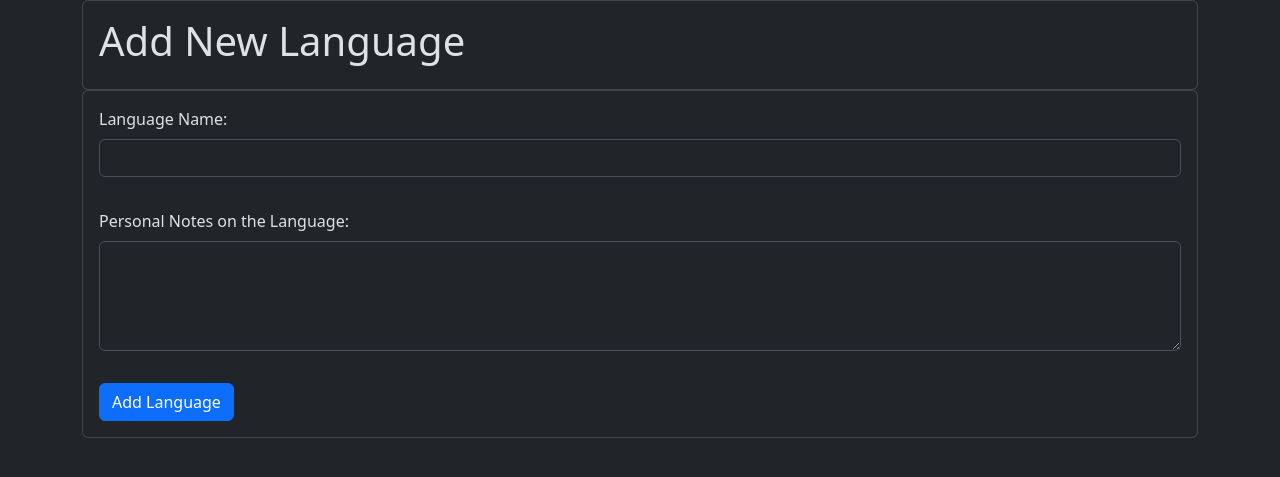
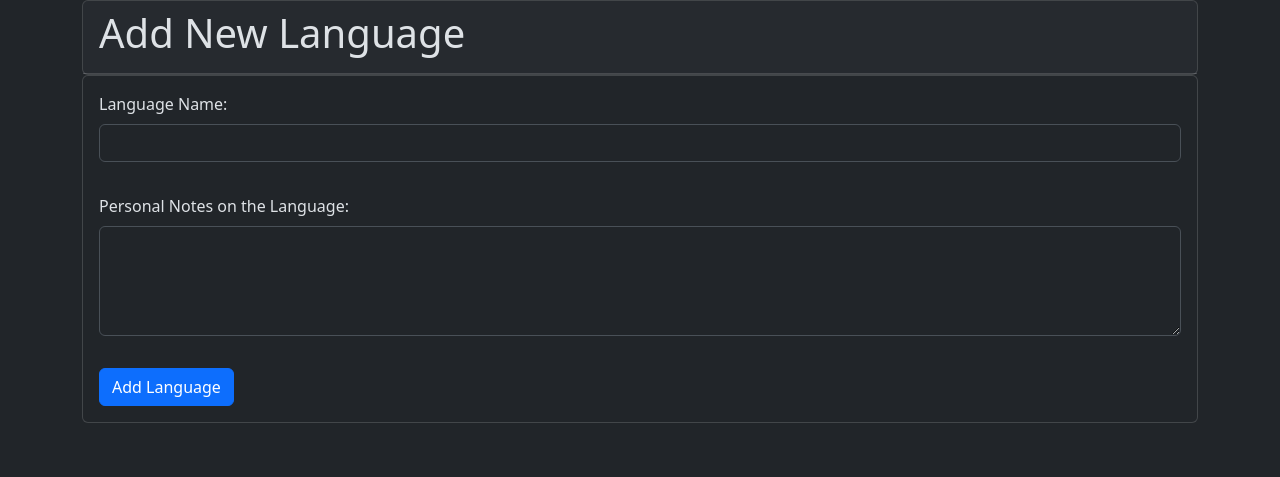
Before and after one commit to dstilesr/flashy-card, a FastAPI app: page /languages/add in a window 1280 px wide. Shown: the part 56-533 px from the top of the page. Run offline with FastAPI, Linux system fonts and the light colour scheme.

Commit message:
Improve card header styles

```diff
--- a/app/templates/card-list.html.jinja2
+++ b/app/templates/card-list.html.jinja2
@@ -14,8 +14,10 @@
 <h1>{{ list_title }}</h1>
 {%- for card in cards %}
     <div class="card">
+        <div class="card-header">
+            <h2 class="card-title">{{ card.word }}</h2>
+        </div>
         <div class="card-body">
-            <h2 class="card-title">{{ card.word }}</h2>
             <b>{{ card.word }} ({{ card.part_of_speech }}):</b> {{ card.translation }}<br>
             {% if card.sentence is not none -%}
             <b>Example:</b> {{ card.sentence }}<br>
--- a/app/templates/language-add.html.jinja2
+++ b/app/templates/language-add.html.jinja2
@@ -2,7 +2,7 @@
 {% block page_body %}
 <div class="container-md">
     <div class="card">
-        <div class="card-body">
+        <div class="card-header">
             <h1 class="card-title">Add New Language</h1>
         </div>
     </div>
--- a/app/templates/languages.html.jinja2
+++ b/app/templates/languages.html.jinja2
@@ -6,7 +6,7 @@
 <div class="container-md">
 {% for language in languages %}
     <div class="card">
-        <div class="card-body">
+        <div class="card-header">
             <h2 class="card-title">{{ language.name }}</h2>
             {% if language.notes is not none %}
                 {{ language.notes }}
--- a/app/templates/list-card-decks.html.jinja2
+++ b/app/templates/list-card-decks.html.jinja2
@@ -14,12 +14,12 @@
 <h1>Card Decks</h1>
 {%- for deck in decks %}
     <div class="card">
+        <div class="card-header">
+            <h2 class="card-title">{{ deck.name }}</h2>
+        </div>
         <div class="card-body">
-            <h2 class="card-title">{{ deck.name }}</h2>
             <b>Context:</b> {{ deck.context }}<br>
             <b>Total Cards:</b> {{ deck.total_cards }}<br>
-        </div>
-        <div class="card-body">
             <div class="row">
                 <div class="col">
                     <a class="btn btn-outline-secondary" href="/decks/{{ deck.id }}/detail">
```
Also changed, not shown: app/templates/add-remove-cards.html.jinja2 (+7 -5 lines).
